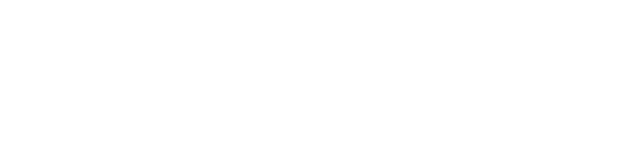
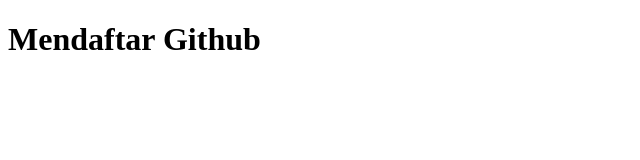
Before and after one commit to mrezafahlepi/belajar-git, a plain HTML site: page index.html in a window 1280 px wide. Shown: the whole page, without its empty margins (0-640 px from the left). Drawn offline with Linux system fonts and the light colour scheme.

Commit message:
Add H1 di index.html

```diff
--- a/index.html
+++ b/index.html
@@ -4,5 +4,7 @@
     <meta charset="utf-8" />
     <title>Belajar Git</title>
   </head>
-  <body></body>
+  <body>
+    <h1>Mendaftar Github</h1>
+  </body>
 </html>
```
